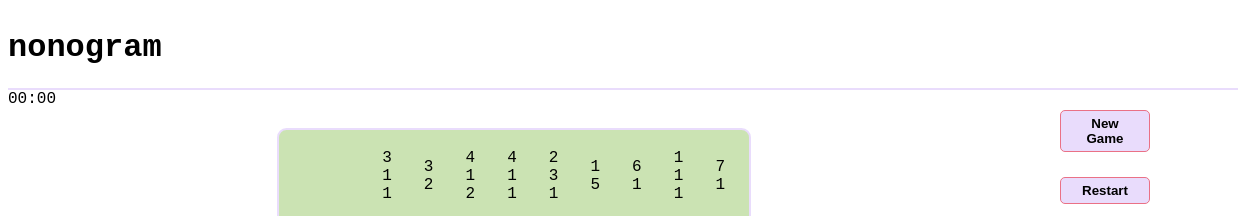
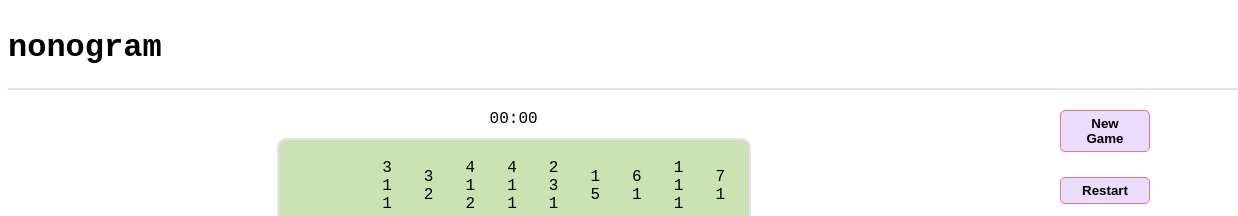
Before and after one commit to amrutha-b-nair/nonogram, a website: page index.html in a window 1280 px wide. Shown: the top 216 px of the page, 0-1238 px from the left. Drawn offline with Linux system fonts and the light colour scheme.

Commit message:
timer styling

```diff
--- a/index.html
+++ b/index.html
@@ -13,8 +13,8 @@
     <a href="https://github.com/amrutha-b-nair/nonogram" target="_blank" class="github-link"><img src="github-logo.png" alt="GitHub" width="30" height="30"></a>
   </div>
   <div class="game-container">
-    <div id="timer">00:00</div>
     <div class="game">
+      <div id="timer" class="timer">00:00</div>
       <div id="gameGrid" class="game-grid"></div>
       <!-- <button id="submitBtn">Done</button> -->
       <div id="modal" class="modal">
--- a/styles.css
+++ b/styles.css
@@ -54,7 +54,9 @@
     background-color: white;
 }
 
-
+.timer {
+  text-align: center;
+}
 
 .modal {
     display: none;
```
